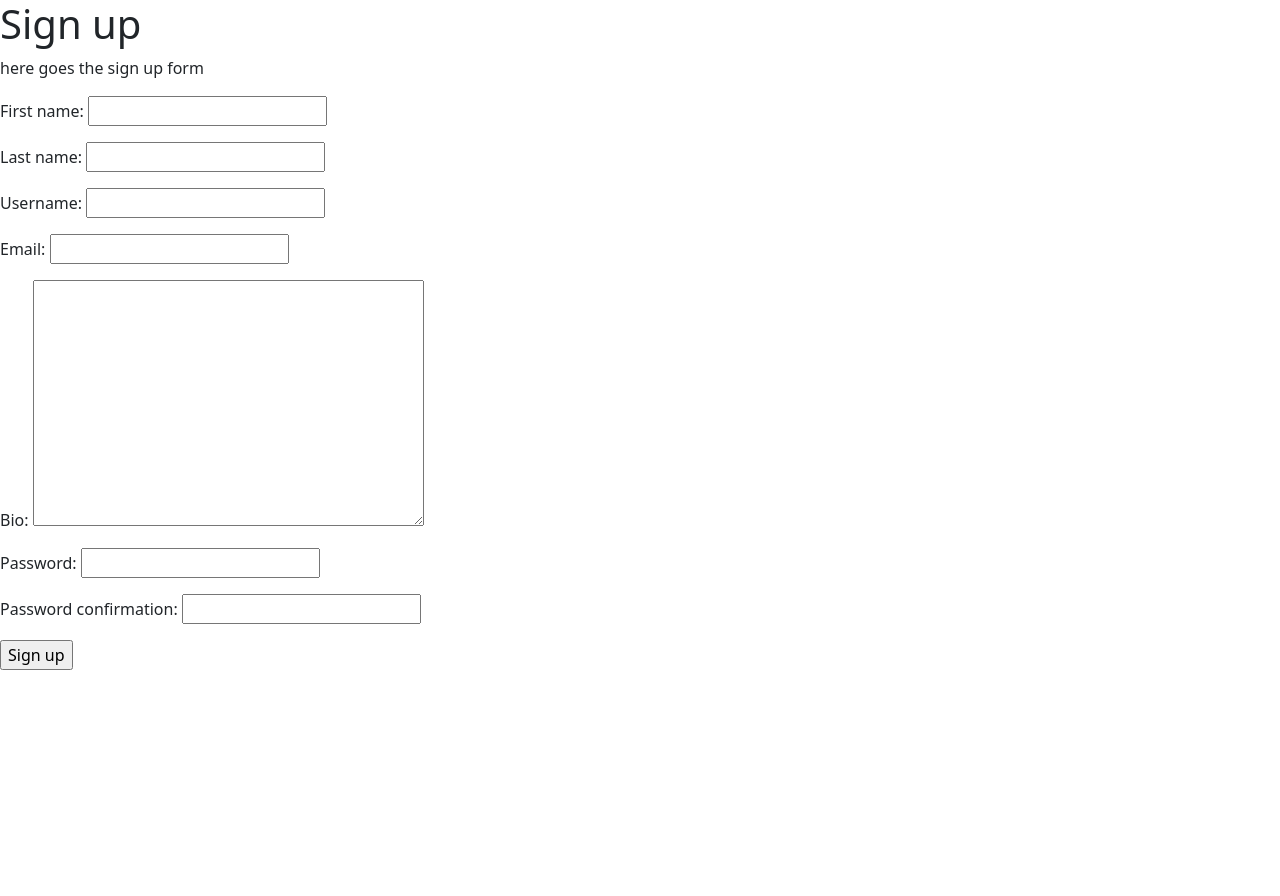
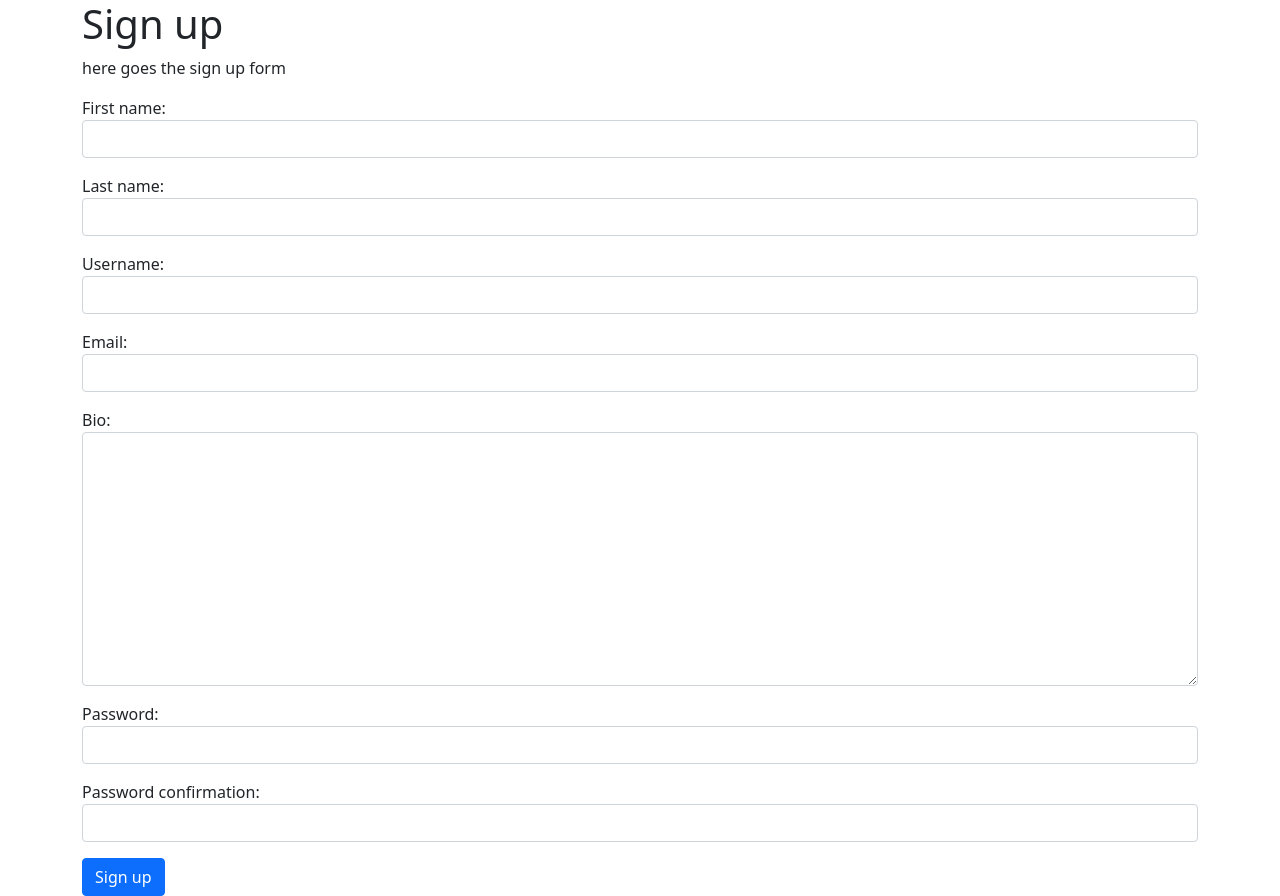
Before and after one commit to ZebinLiao/clucker, a Django app: page /sign_up/ in a window 1280 px wide. Before the commit the page ends 670 px from the top, so only its background shows below. Run offline with Django 3.2, Linux system fonts and the light colour scheme; some libraries are stand-ins or nearby versions.

Commit message:
Render sign up form using bootstrap

```diff
--- a/clucker/settings.py
+++ b/clucker/settings.py
@@ -38,6 +38,7 @@ INSTALLED_APPS = [
     'django.contrib.messages',
     'django.contrib.staticfiles',
     'microblogs',
+    'widget_tweaks',
 ]
 
 MIDDLEWARE = [
--- a/microblogs/templates/sign_up.html
+++ b/microblogs/templates/sign_up.html
@@ -1,10 +1,36 @@
 {% extends "base.html" %}
 {% block body %}
-  <h1>Sign up</h1>
-  <p>here goes the sign up form</p>
-  <form action = "{% url 'sign_up' %}" method = 'post'>
-    {% csrf_token %}
-    {{ form.as_p }}
-    <input type="submit" value="Sign up">
-  </form>
+<div class="container">
+  <siv class="row">
+    <siv class="col-12">
+      <h1>Sign up</h1>
+      <p>here goes the sign up form</p>
+      <form action = "{% url 'sign_up' %}" method = 'post'>
+        {% csrf_token %}
+        {% load widget_tweaks %}
+        {% for field in form %}
+          <div class="mb-3">
+            {{ field.label_tag }}
+            {% if form.is_bound %}
+              {% if field.errors %}
+                {% render_field field class="form-control is-invalid"%}
+              {% else %}
+                {% render_field field class="form-control is-valid"%}
+              {% endif %}
+            {% else %}
+              {% render_field field class="form-control"%}
+            {% endif %}
+            <div class="valid-feedback">
+              looks good!
+            </div>
+            <div class="invalid-feedback">
+              {{ field.errors }}
+            </div>
+          </div>
+        {% endfor %}
+        <input type="submit" value="Sign up" class="btn btn-primary">
+      </form>
+    </div>
+  </div>
+</div>
 {% endblock %}
--- a/requirements.txt
+++ b/requirements.txt
@@ -6,3 +6,4 @@ pytz==2021.3
 six==1.16.0
 sqlparse==0.4.2
 text-unidecode==1.3
+django-widget-tweaks==1.4.9
```
